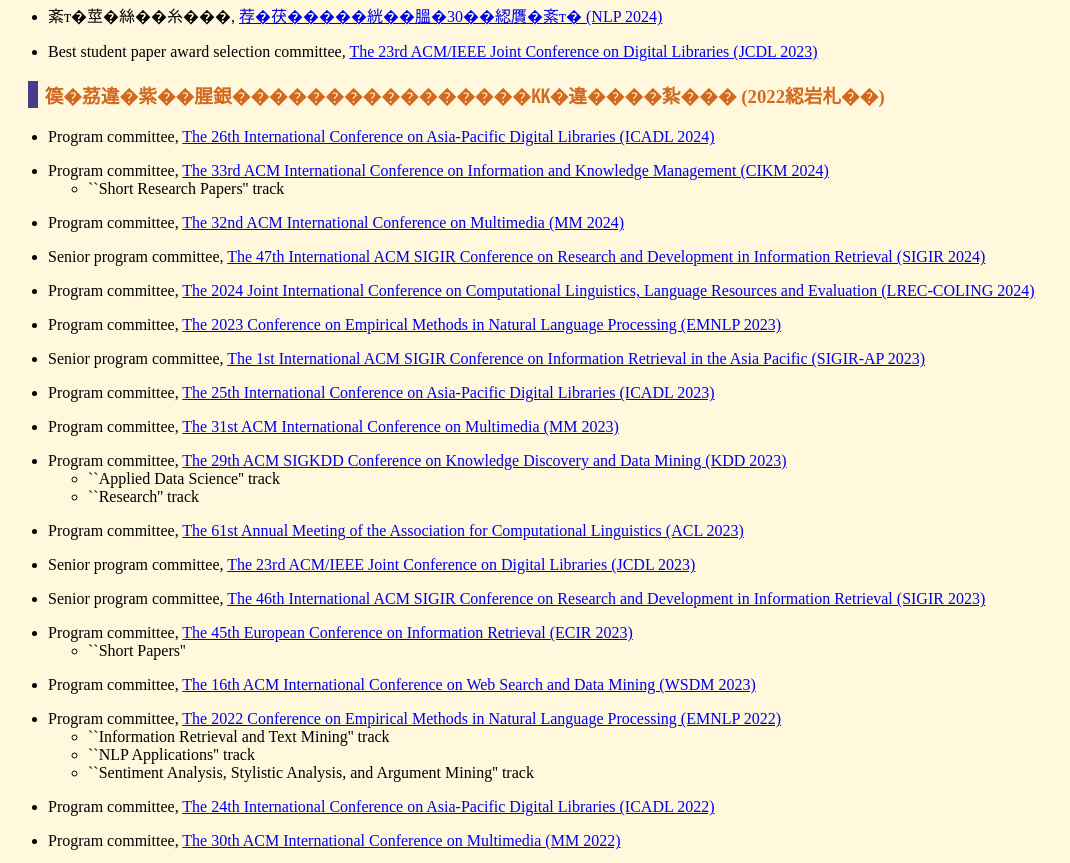
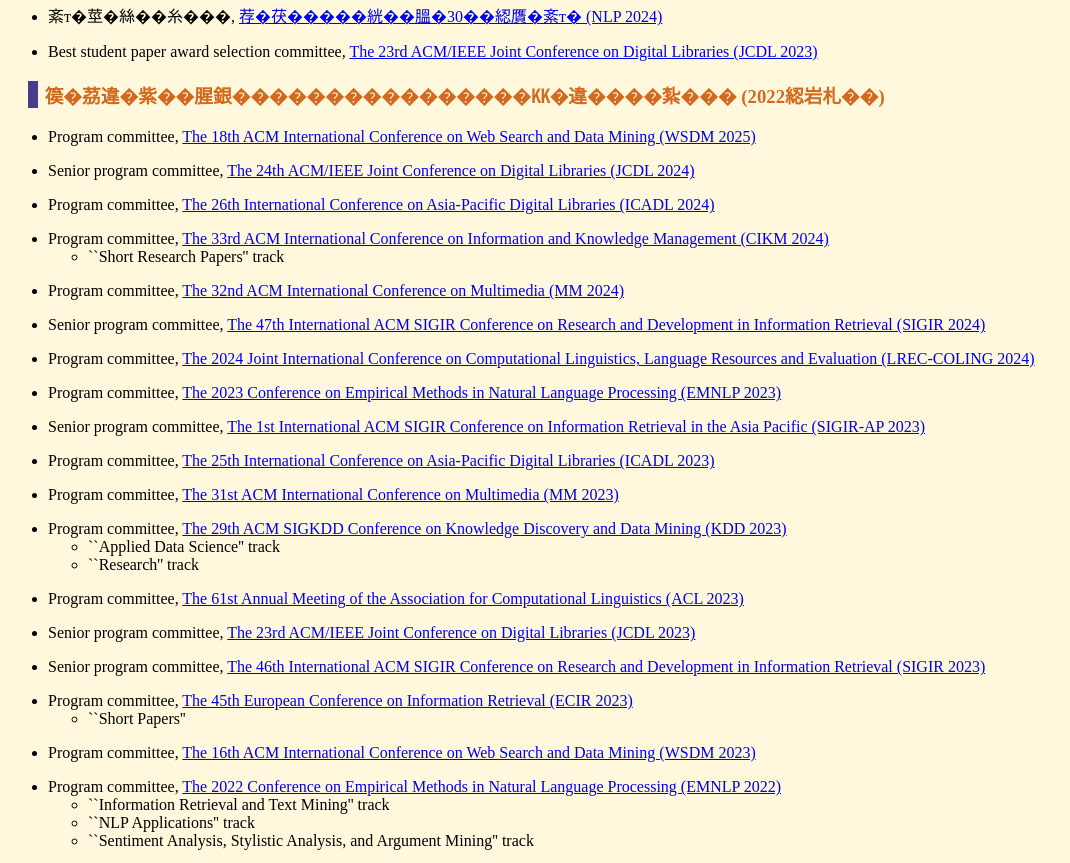
Before and after one commit to zakugus/zakugus.github.io, a plain HTML site: page index-j.html in a window 1280 px wide. Shown: the part 9320-10183 px from the top of the page, without its empty margins (0-1070 px from the left). Drawn offline with Linux system fonts and the light colour scheme.

Commit message:
Update index-j.html

```diff
--- a/index-j.html
+++ b/index-j.html
@@ -1203,6 +1203,20 @@ Best student paper award selection committee,
 <ul>
  <li>
 Program committee,
+<a href="https://www.wsdm-conference.org/2025/">The 18th ACM International Conference on Web Search and Data Mining (WSDM 2025)</a>
+ </li>
+</ul>
+
+<ul>
+ <li>
+Senior program committee,
+<a href="https://2024.jcdl.org/">The 24th ACM/IEEE Joint Conference on Digital Libraries (JCDL 2024)</a>
+ </li>
+</ul>
+
+<ul>
+ <li>
+Program committee,
 <a href="https://icadl.net/icadl2024/">The 26th International Conference on Asia-Pacific Digital Libraries (ICADL 2024)</a>
  </li>
 </ul>
```
